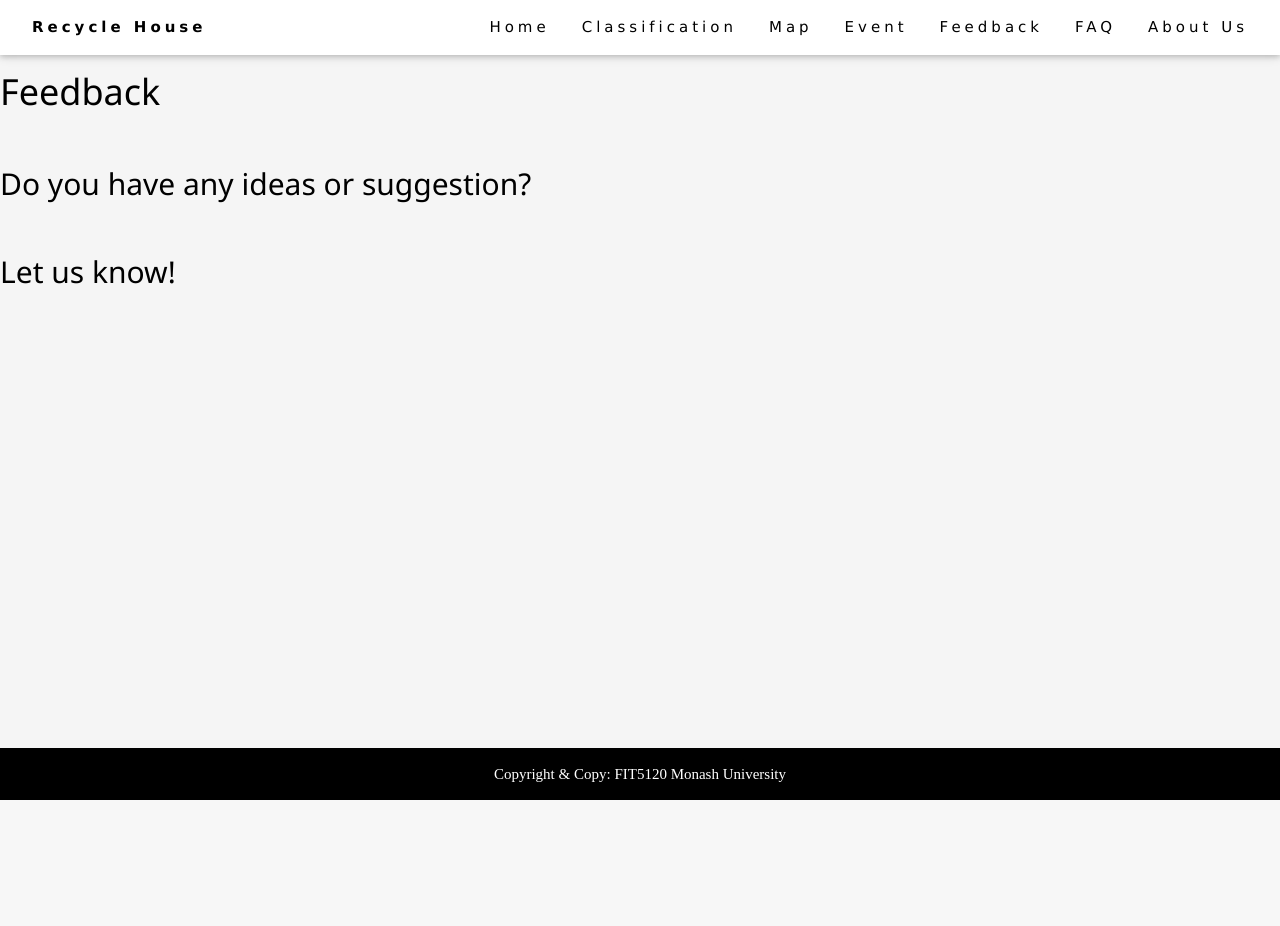
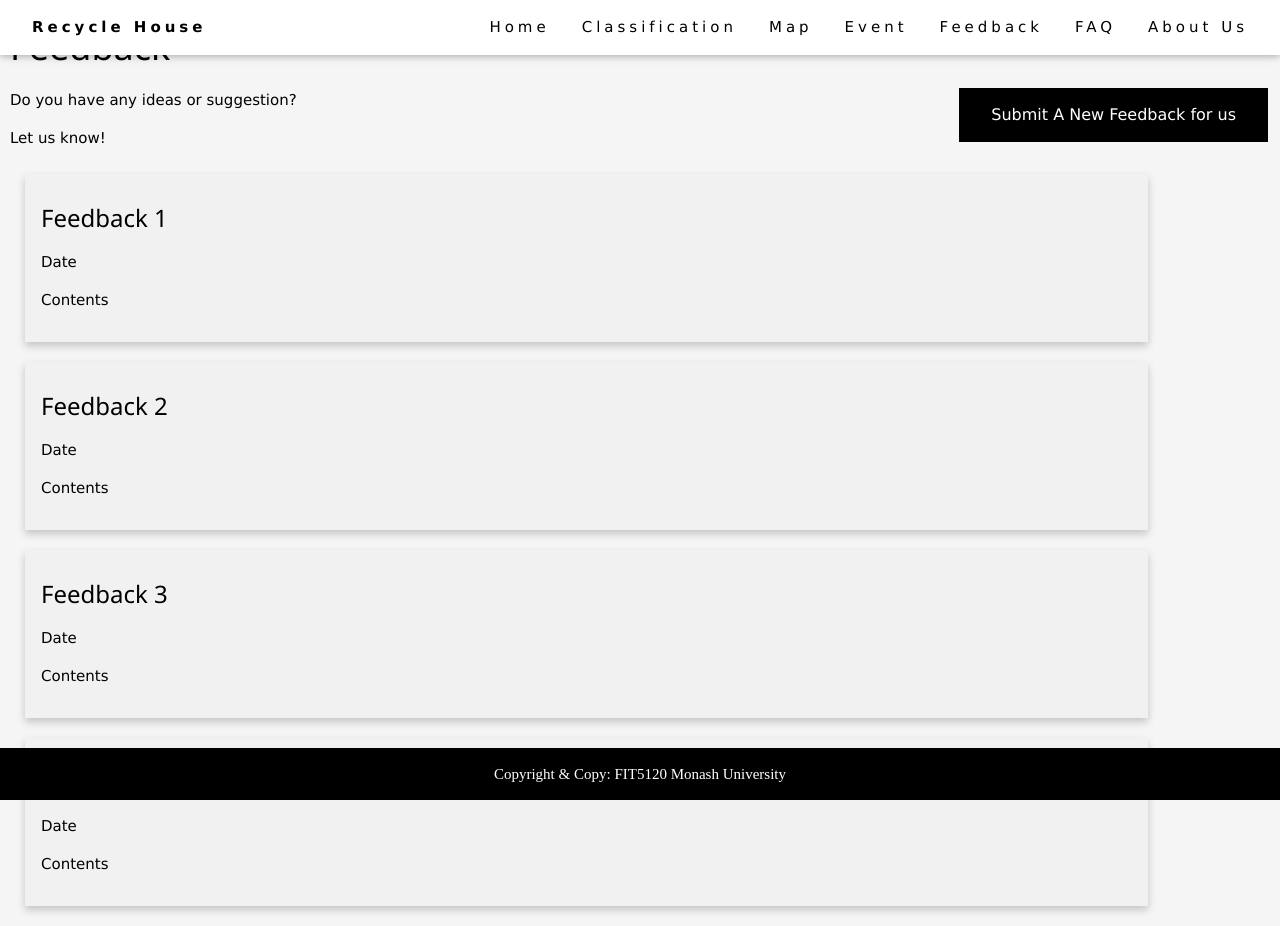
Before and after one commit to ylii0487/recyclehousehold.tp9, a Flask app: page /Feedback in a window 1280 px wide. Before the commit the page ends 800 px from the top, so only its background shows below. Run offline with Flask 2, Linux system fonts and the light colour scheme; parts of the project's set-up code (start-up, migrations or seed data) failed here and were passed over.

Commit message:
update html layout

```diff
--- a/OnboardingProject/controller.py
+++ b/OnboardingProject/controller.py
@@ -2,8 +2,6 @@
 import model
 
 app = Flask(__name__, template_folder="templates", static_folder='static')
-
-
 
 
 @app.route('/')
@@ -40,10 +38,21 @@
         return model.create_event(event_topic, event_time, event_place, contact_details, event_content)
 
 
-
-@app.route('/Feedback')
+@app.route('/Feedback', methods=['GET'])
 def feedback():
     return model.feedback_page()
+
+
+@app.route('/SubmitFeedback', methods=['POST', 'GET'])
+def create_feedback():
+    if request.method == 'GET':
+        return model.create_feedbackPage()
+    elif request.method == 'POST':
+        feedback_name = request.form['feedback_name']
+        feedback_email = request.form['feedback_email']
+        feedback_subject = request.form['feedback_subject']
+        feedback_comment = request.form['feedback_comment']
+        return model.create_feedback(feedback_name, feedback_email, feedback_subject, feedback_comment)
 
 
 @app.route('/FAQ')
@@ -55,5 +64,6 @@
 def about():
     return model.about_page()
 
+
 if __name__ == '__main__':
     app.run(debug=True)
--- a/OnboardingProject/model.py
+++ b/OnboardingProject/model.py
@@ -7,6 +7,7 @@
 database = database.MySQLDatabase()
 
 database.tables_setup()
+
 
 def home_page():
     return page_view("HomePage")
@@ -29,7 +30,7 @@
 
 
 def create_event(event_topic, event_time, event_place, contact_details, event_content):
-    if event_topic is None or event_time is None or event_place is None or event_content is None or contact_details:
+    if event_topic is None or event_time is None or event_place is None or event_content is None or contact_details is None:
 
         err_str = "Username or Password or Role or Email cannot be null"
 
@@ -38,7 +39,6 @@
     else:
 
         event_create = database.add_event(event_topic, event_time, event_place, contact_details, event_content)
-
 
         if event_create:
             return page_view("Event")
@@ -51,6 +51,28 @@
     return page_view("Feedback")
 
 
+def create_feedbackPage():
+    return page_view("createFeedback")
+
+
+def create_feedback(feedback_name, feedback_email, feedback_subject, feedback_comment):
+    if feedback_name is None or feedback_email is None or feedback_subject is None or feedback_comment is None:
+
+        err_str = "Username or Password or Role or Email cannot be null"
+
+        return page_view("invalid_add", reason=err_str)
+
+    else:
+
+        feedback_create = database.add_feedback(feedback_name, feedback_email, feedback_subject, feedback_comment)
+
+        if feedback_create:
+            return page_view("Feedback")
+        else:
+            err_str = "The new feedback is duplicate"
+            return page_view("invalid_add", reason=err_str)
+
+
 def faq_page():
     return page_view("FAQ")
 
--- a/OnboardingProject/static/css/home.css
+++ b/OnboardingProject/static/css/home.css
@@ -71,11 +17,16 @@
     min-height: 100%;
     background-position: center;
     background-size: cover;
-    background-opacity:75%;
+
     }
 
+.body_contents{
+    padding: 10px;
+}
+
 .button{
-    background-color: #4CAF50;
+    float: right;
+    background-color: black;
     border: none;
     color: white;
     padding: 15px 32px;
@@ -86,3 +37,39 @@
     margin: 4px 2px;
     cursor: pointer;
 }
+
+
+/* Float four columns side by side */
+.column {
+  float: left;
+  width: 90%;
+  padding: 0 10px;
+    margin: 10px;
+}
+
+/* Remove extra left and right margins, due to padding */
+.row {margin: 0 -5px;}
+
+/* Clear floats after the columns */
+.row:after {
+  content: "";
+  display: table;
+  clear: both;
+}
+
+/* Responsive columns */
+@media screen and (max-width: 600px) {
+  .column {
+    width: 100%;
+    display: block;
+    margin-bottom: 20px;
+  }
+}
+
+/* Style the counter cards */
+.card {
+  box-shadow: 0 4px 8px 0 rgba(0, 0, 0, 0.2);
+  padding: 16px;
+  text-align: left;
+  background-color: #f1f1f1;
+}
--- a/OnboardingProject/templates/AboutUs.html
+++ b/OnboardingProject/templates/AboutUs.html
@@ -1,3 +1,4 @@
+<div class="body_contents">
 <h1>About Us</h1>
 <h3>Our Team</h3>
 <p>We are TP9 from Monash University FIT5120 unit</p>
@@ -11,3 +12,4 @@
 </u>
 <br>
 <p>Please feel free to contact with us</p>
+</div>
--- a/OnboardingProject/templates/Feedback.html
+++ b/OnboardingProject/templates/Feedback.html
@@ -1,5 +1,42 @@
+<div class="body_contents">
+
 <h1>Feedback</h1>
-<br>
-<h2>Do you have any ideas or suggestion?</h2>
-<br>
-<h2>Let us know!</h2>
+<a class="button" href="/SubmitFeedback">Submit A New Feedback for us</a>
+<p>Do you have any ideas or suggestion?</p>
+<p>Let us know!</p>
+
+
+<div class="row">
+  <div class="column">
+    <div class="card">
+      <h3>Feedback 1</h3>
+      <p>Date</p>
+      <p>Contents</p>
+    </div>
+  </div>
+
+  <div class="column">
+    <div class="card">
+      <h3>Feedback 2</h3>
+      <p>Date</p>
+      <p>Contents</p>
+    </div>
+  </div>
+
+  <div class="column">
+    <div class="card">
+      <h3>Feedback 3</h3>
+      <p>Date</p>
+      <p>Contents</p>
+    </div>
+  </div>
+
+  <div class="column">
+    <div class="card">
+      <h3>Feedback 4</h3>
+      <p>Date</p>
+      <p>Contents</p>
+    </div>
+  </div>
+</div>
+</div>
--- a/OnboardingProject/templates/HomePage.html
+++ b/OnboardingProject/templates/HomePage.html
@@ -1,8 +1,8 @@
+<div class="body_contents">
 <header class="w3-display-container w3-content w3-wide" style="max-width:1500px;" id="home">
   <img class="w3-image" src="../static/images/homepage_background.jpg" alt="Architecture" width="1500" height="800" style="background-opacity:75%;">
   <div class="w3-display-middle w3-margin-top w3-center">
     <h1 class="w3-xxlarge w3-text-white"><span class="w3-padding w3-black w3-opacity-min"><b>Reduce</b></span> <span class="w3-hide-small w3-text-light-grey">Our Wastes</span></h1>
-      <p class="w3-xxlarge w3-text-white"><span class="w3-hide-small w3-text-light-grey">To protect our world</span></p>
   </div>
 </header>
 
@@ -70,3 +70,4 @@
   </div>
   -->
 </div>
+</div>
--- a/OnboardingProject/templates/header.html
+++ b/OnboardingProject/templates/header.html
@@ -2,30 +2,17 @@
 <html lang="en">
 <head>
     <meta charset="UTF-8">
+    <meta name="viewport" content="width=device-width, initial-scale=1">
     <link href="/static/css/home.css" rel="stylesheet" type="text/css" />
     <link rel="stylesheet" href="https://www.w3schools.com/w3css/4/w3.css">
     <title>Recycling Work</title>
 
 </head>
 <body>
-<!--
-    <div class="navbar">
-        <a href="default" class="logo">Recycling our home</a>
-        <div class="navbar-right">
-            <a class="active" href="/home">Home</a>
-            <a href="/Classification">Garbage Classification</a>
-            <a href="/WasteMap">Waste Map</a>
-            <a href="/Event">Event</a>
-            <a href="/Feedback">Feedback</a>
-            <a href="/FAQ">FAQ</a>
-            <a href="/AboutUs">About Us</a>
-        </div>
 
-    </div>
--->
-
-  <div class="w3-bar w3-white w3-wide w3-padding w3-card">
-    <a href="#home" class="w3-bar-item w3-button"><b>Recycle House</b></a>
+<div class="w3-top">
+  <div class="w3-bar w3-white w3-wide w3-padding w3-card" >
+    <a href="/home" class="w3-bar-item w3-button"><b>Recycle House</b></a>
     <!-- Float links to the right. Hide them on small screens -->
     <div class="w3-right w3-hide-small">
         <a href="/home" class="w3-bar-item w3-button">Home</a>
--- a/OnboardingProject/templates/tailer.html
+++ b/OnboardingProject/templates/tailer.html
@@ -1,4 +1,5 @@
 <!-- Footer -->
+</div>
 <div class="footer">
     <p style="color: white; font-size: 15px; font-family: 'Times New Roman',serif">Copyright & Copy: FIT5120 Monash University</p>
 </div>
```
Also changed, not shown: other parts of OnboardingProject/static/css/home.css (+0 -54 lines), OnboardingProject/database.py (+30 -1 lines), OnboardingProject/templates/Classification.html (+9 -1 lines), OnboardingProject/templates/Event.html (+32 -19 lines), OnboardingProject/templates/createEvent.html (+18 -2 lines), OnboardingProject/templates/createFeedback.html (+13 -1 lines), OnboardingProject/static/images/bins.jpg (added), OnboardingProject/static/images/yellow_bin.jpeg (added).
